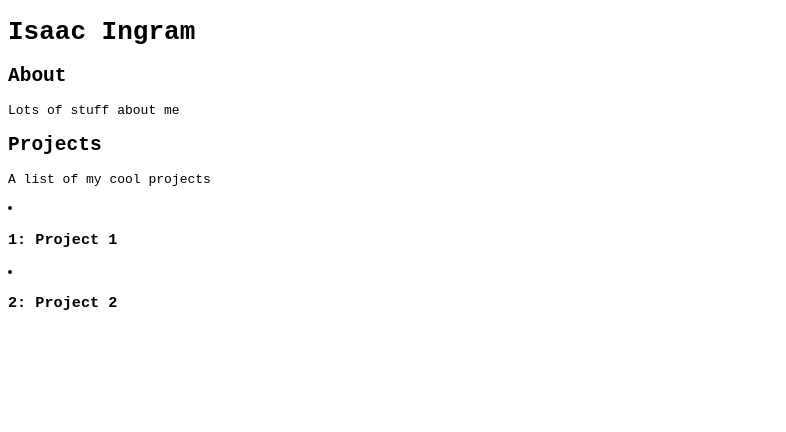
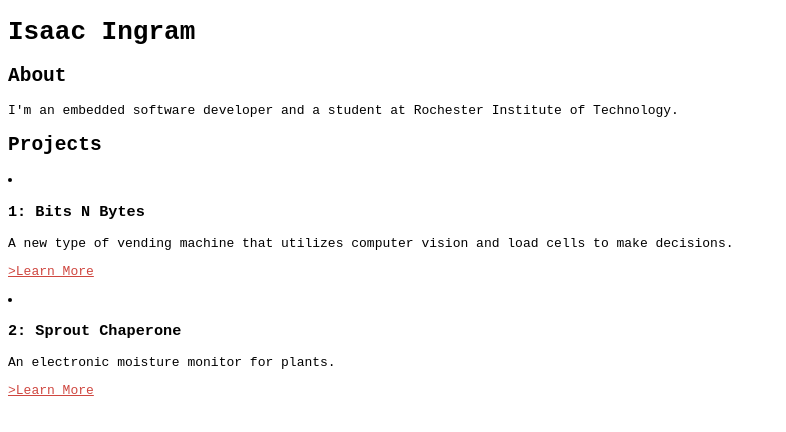
Before and after one commit to IsaacIngram/v3, an Angular app in the folder v3-ui/: page / in a window 1280 px wide. Shown: the top 432 px of the page, without its empty margins (0-786 px from the left). Built offline with nearby package versions, Linux system fonts and the light colour scheme.

Commit message:
Updates to projects including more fields
Add thumbnail and description fields to projects. Modify "Project 1" and
"Project 2" to be examples with fields filled out. Add "Learn More" link
button that can be routed to the project's page later

```diff
--- a/v3-ui/src/app/Project.ts
+++ b/v3-ui/src/app/Project.ts
@@ -1,5 +1,6 @@
 export interface Project {
   id: number;
   name: string;
-
+  thumbnail: string;
+  description: string;
 }
--- a/v3-ui/src/app/about/about.component.html
+++ b/v3-ui/src/app/about/about.component.html
@@ -1,2 +1,2 @@
 <h2>About</h2>
-<p>Lots of stuff about me</p>
+<p>I'm an embedded software developer and a student at Rochester Institute of Technology.</p>
--- a/v3-ui/src/app/projects/projects.component.html
+++ b/v3-ui/src/app/projects/projects.component.html
@@ -1,7 +1,8 @@
 <h2>Projects</h2>
-<p>A list of my cool projects</p>
 <li *ngFor="let project of projects">
   <div>
     <h3>{{project.id}}: {{project.name}}</h3>
+    <p>{{project.description}}</p>
+    <p><a class="link color_red" routerLink="/">>Learn More</a></p>
   </div>
 </li>
--- a/v3-ui/src/app/projects/projects.component.ts
+++ b/v3-ui/src/app/projects/projects.component.ts
@@ -1,12 +1,14 @@
 import { Component } from '@angular/core';
 import {NgForOf} from "@angular/common";
 import {Project} from "../Project";
+import {RouterLink} from "@angular/router";
 
 @Component({
   selector: 'app-projects',
   standalone: true,
   imports: [
-    NgForOf
+    NgForOf,
+    RouterLink
   ],
   templateUrl: './projects.component.html',
   styleUrl: './projects.component.css'
@@ -26,12 +28,16 @@ export class ProjectsComponent {
   getProjects(): void {
     const mockProject1: Project = {
       id: 1,
-      name: "Project 1",
+      name: "Bits N Bytes",
+      thumbnail: "test",
+      description: "A new type of vending machine that utilizes computer vision and load cells to make decisions.",
     };
     this.projects.push(mockProject1)
     const mockProject2: Project = {
       id: 2,
-      name: "Project 2",
+      name: "Sprout Chaperone",
+      thumbnail: "test",
+      description: "An electronic moisture monitor for plants.",
     };
     this.projects.push(mockProject2)
   }
--- a/v3-ui/src/styles.css
+++ b/v3-ui/src/styles.css
@@ -21,3 +21,7 @@
 .color_white {
   color: #f6f7f8
 }
+
+.link {
+  text-decoration: underline;
+}
```
